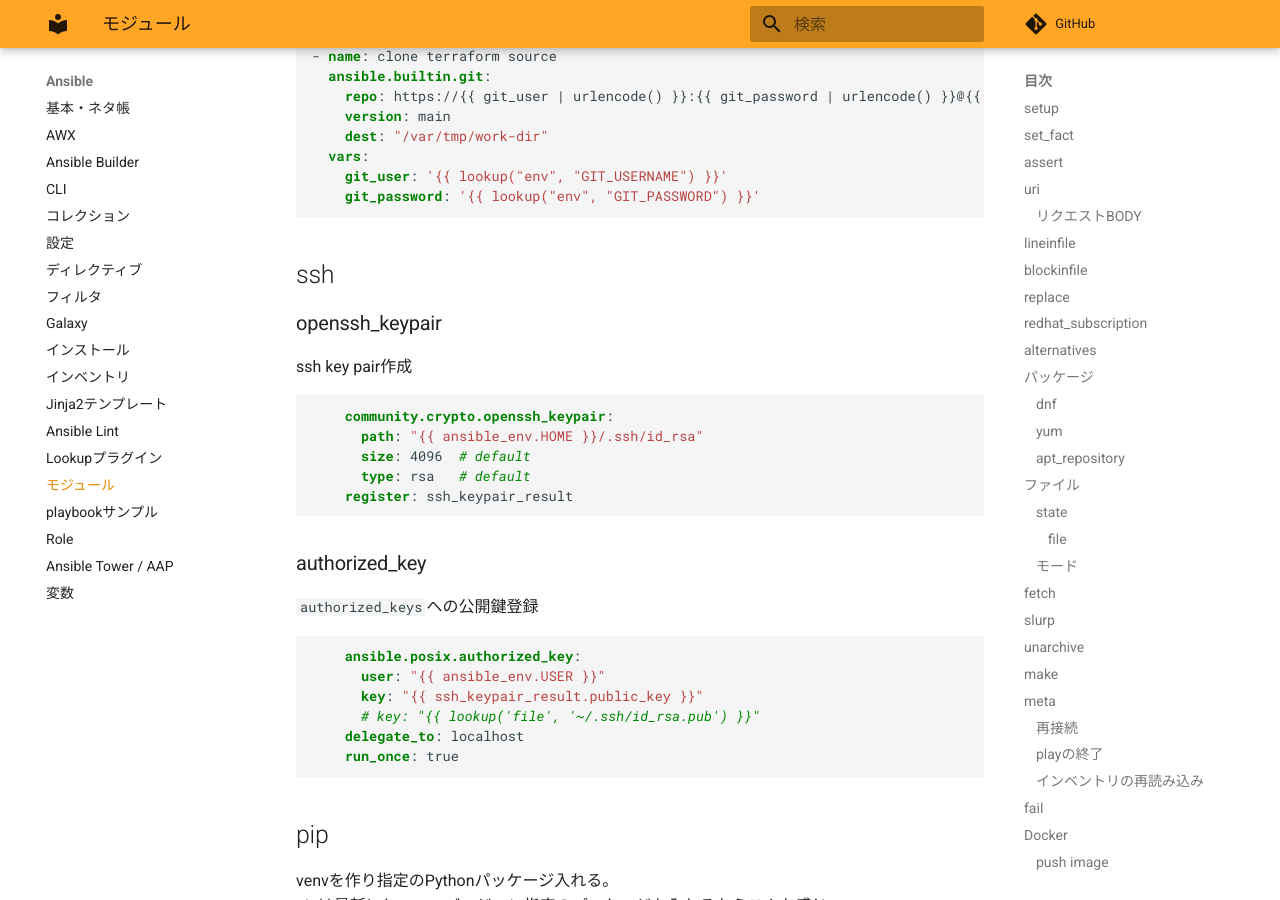
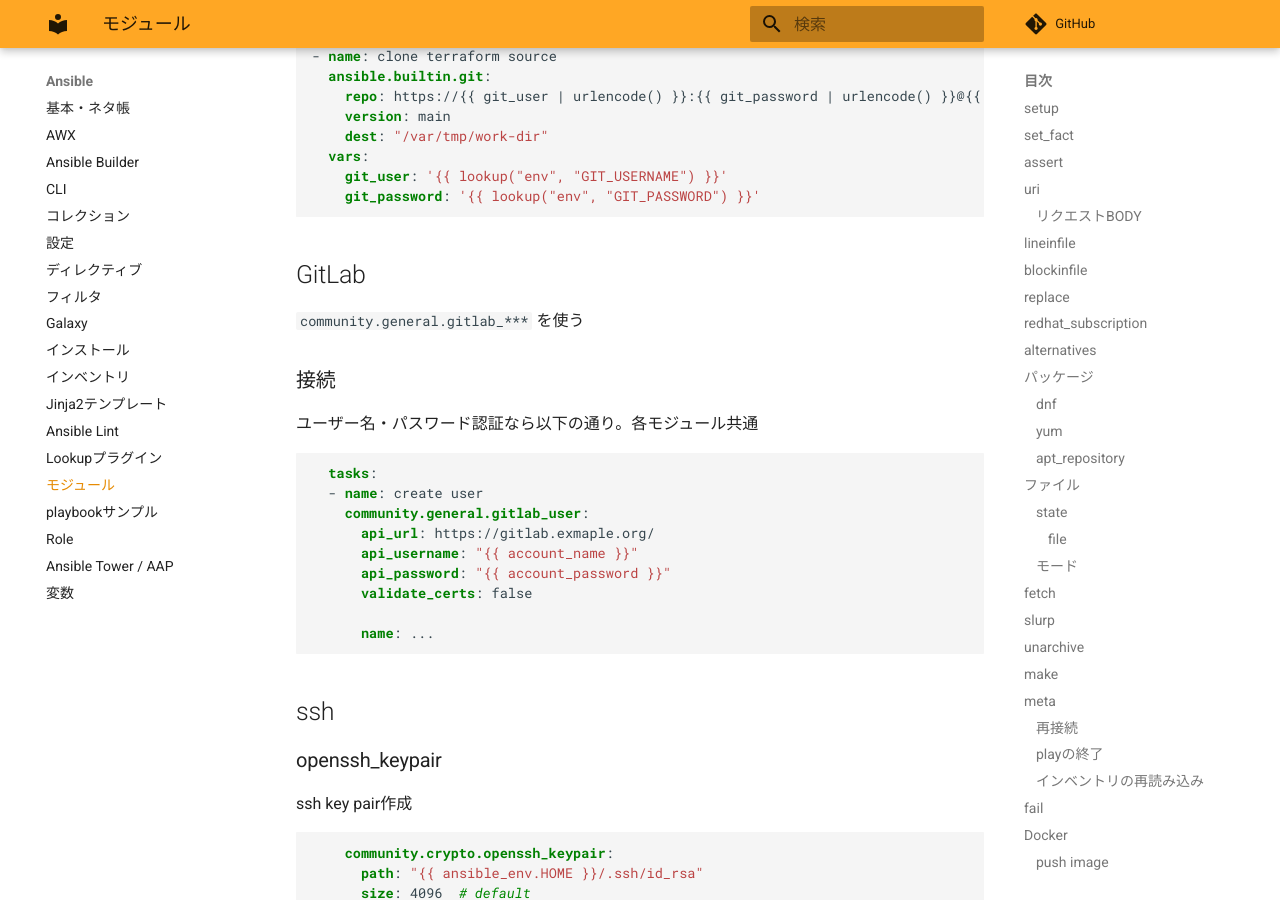
Before and after one commit to zaki-lknr/docs, an MkDocs documentation site: the page built from docs/Ansible/module.md, in a window 1280 px wide and 900 px high, scrolled down 12756 px. Built offline with MkDocs 1.6.1 and Material for MkDocs 9.7.7, drawn with Linux system fonts in a browser that asks for light colours; comment, search, counter and statistics services are not loaded.

Commit message:
add: ansible/module: gitlab 接続

````diff
--- a/docs/Ansible/module.md
+++ b/docs/Ansible/module.md
@@ -586,6 +586,26 @@ URLへユーザー名とパスワードを埋め込めばOK
     git_password: '{{ lookup("env", "GIT_PASSWORD") }}'
 ```
 
+## GitLab
+
+`community.general.gitlab_***` を使う
+
+### 接続
+
+ユーザー名・パスワード認証なら以下の通り。各モジュール共通
+
+```yaml
+  tasks:
+  - name: create user
+    community.general.gitlab_user:
+      api_url: https://gitlab.exmaple.org/
+      api_username: "{{ account_name }}"
+      api_password: "{{ account_password }}"
+      validate_certs: false
+
+      name: ...
+```
+
 ## ssh
 
 ### openssh_keypair
````
